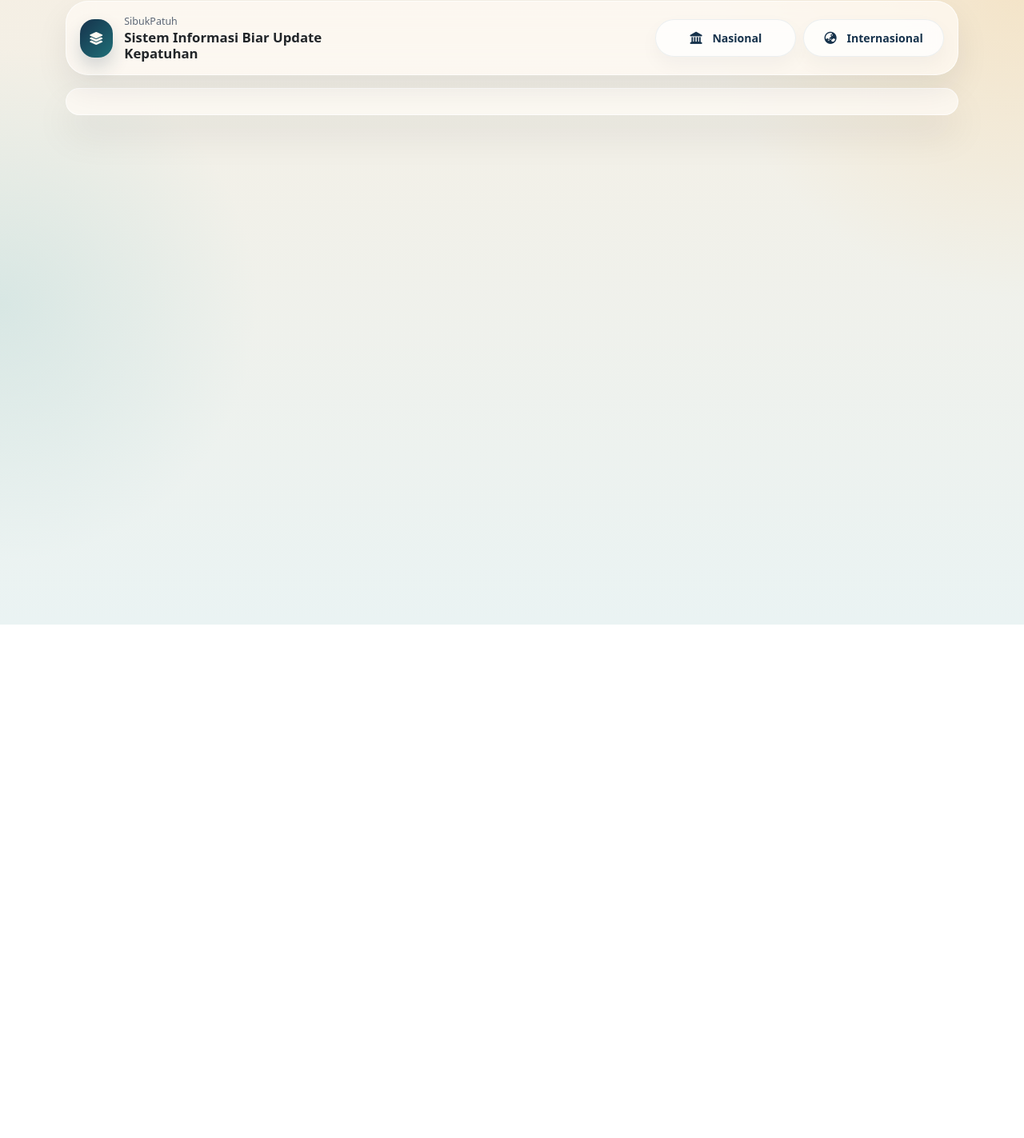
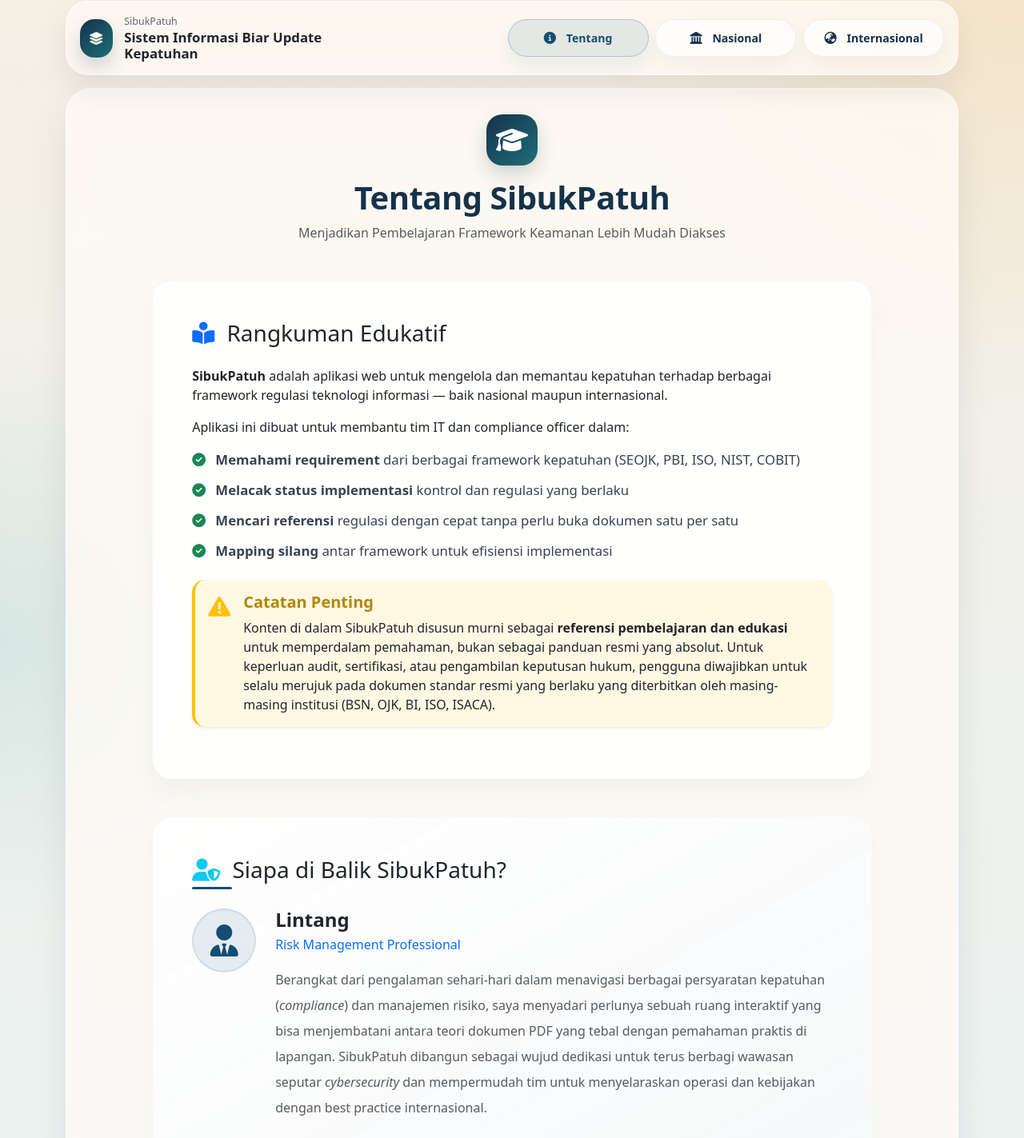
Before and after one commit to lintanggraha/sibukpatuh, a Vue app: page /about in a window 1280 px wide. Shown: the part 19-1442 px from the top of the page at 80% size. Before the commit the page ends 800 px from the top, so only its background shows below. Built offline with nearby package versions, Linux system fonts and the light colour scheme.

Commit message:
feat: add about page and update readme to educational tone

```diff
--- a/src/components/App.vue
+++ b/src/components/App.vue
@@ -16,6 +16,12 @@
           </div>
           <div class="col-lg-8">
             <nav class="framework-nav navigation-optimized" aria-label="Framework navigation">
+
+              <router-link to="/about" class="framework-nav-toggle" style="text-decoration: none;" :class="{ 'is-active': isActiveRoute('about') }" @click="closeAllGroups">
+                 <i class="fas fa-info-circle nav-icon"></i>
+                 <span>Tentang</span>
+              </router-link>
+
               <div
                 v-for="group in frameworkNavGroups"
                 :key="group.label"
--- a/src/router/index.js
+++ b/src/router/index.js
@@ -5,6 +5,11 @@ const routes = [
         path: '/',
         name: 'home',
         component: () => import('../views/FrameworkIndex.vue')
+    },
+    {
+        path: '/about',
+        name: 'about',
+        component: () => import('../views/AboutView.vue')
     },
     {
         path: '/frameworks/iso27001',
--- /dev/null
+++ b/src/views/AboutView.vue
@@ -0,0 +1,196 @@
+<template>
+  <div class="about-container">
+    <div class="row justify-content-center">
+      <div class="col-lg-10">
+        <div class="about-header text-center mb-5">
+          <div class="about-icon mb-3">
+            <i class="fas fa-graduation-cap"></i>
+          </div>
+          <h1 class="about-title">Tentang SibukPatuh</h1>
+          <p class="about-subtitle text-muted">Menjadikan Pembelajaran Framework Keamanan Lebih Mudah Diakses</p>
+        </div>
+
+        <div class="about-card mb-4">
+          <div class="card-body p-4 p-md-5">
+            <h3 class="mb-4"><i class="fas fa-book-reader text-primary me-2"></i> Rangkuman Edukatif</h3>
+
+            <p><strong>SibukPatuh</strong> adalah aplikasi web untuk mengelola dan memantau kepatuhan terhadap berbagai framework regulasi teknologi informasi — baik nasional maupun internasional.</p>
+
+            <p>Aplikasi ini dibuat untuk membantu tim IT dan compliance officer dalam:</p>
+            <ul class="feature-list mb-4">
+              <li><i class="fas fa-check-circle text-success me-2"></i> <strong>Memahami requirement</strong> dari berbagai framework kepatuhan (SEOJK, PBI, ISO, NIST, COBIT)</li>
+              <li><i class="fas fa-check-circle text-success me-2"></i> <strong>Melacak status implementasi</strong> kontrol dan regulasi yang berlaku</li>
+              <li><i class="fas fa-check-circle text-success me-2"></i> <strong>Mencari referensi</strong> regulasi dengan cepat tanpa perlu buka dokumen satu per satu</li>
+              <li><i class="fas fa-check-circle text-success me-2"></i> <strong>Mapping silang</strong> antar framework untuk efisiensi implementasi</li>
+            </ul>
+
+            <div class="alert alert-warning d-flex align-items-start shadow-sm border-0 rounded-4" role="alert">
+              <i class="fas fa-exclamation-triangle fs-3 me-3 mt-1 text-warning"></i>
+              <div>
+                <h5 class="alert-heading fw-bold">Catatan Penting</h5>
+                <p class="mb-0 text-dark">Konten di dalam SibukPatuh disusun murni sebagai <strong>referensi pembelajaran dan edukasi</strong> untuk memperdalam pemahaman, bukan sebagai panduan resmi yang absolut. Untuk keperluan audit, sertifikasi, atau pengambilan keputusan hukum, pengguna diwajibkan untuk selalu merujuk pada dokumen standar resmi yang berlaku yang diterbitkan oleh masing-masing institusi (BSN, OJK, BI, ISO, ISACA).</p>
+              </div>
+            </div>
+          </div>
+        </div>
+
+        <div class="about-card bg-light-gradient mt-5">
+          <div class="card-body p-4 p-md-5">
+            <h3 class="mb-4 header-with-line"><i class="fas fa-user-shield text-info me-2"></i> Siapa di Balik SibukPatuh?</h3>
+            <div class="creator-profile d-flex flex-column flex-md-row align-items-center align-items-md-start gap-4">
+              <div class="creator-avatar flex-shrink-0">
+                <div class="avatar-circle">
+                  <i class="fas fa-user-tie"></i>
+                </div>
+              </div>
+              <div>
+                <h4 class="fw-bold mb-1">Lintang</h4>
+                <p class="text-primary fw-medium mb-3">Risk Management Professional</p>
+                <p class="text-muted lh-lg">
+                  Berangkat dari pengalaman sehari-hari dalam menavigasi berbagai persyaratan kepatuhan (<em>compliance</em>) dan manajemen risiko, saya menyadari perlunya sebuah ruang interaktif yang bisa menjembatani antara teori dokumen PDF yang tebal dengan pemahaman praktis di lapangan. SibukPatuh dibangun sebagai wujud dedikasi untuk terus berbagi wawasan seputar <em>cybersecurity</em> dan mempermudah tim untuk menyelaraskan operasi dan kebijakan dengan best practice internasional.
+                </p>
+
+                <div class="contact-links mt-4 d-flex flex-wrap gap-3">
+                  <a href="mailto:lintanggraha@gmail.com" class="btn btn-outline-primary rounded-pill px-4 btn-contact">
+                    <i class="fas fa-envelope me-2"></i> lintanggraha@gmail.com
+                  </a>
+                  <a href="https://www.linkedin.com/in/lintanggraha/" target="_blank" rel="noopener noreferrer" class="btn btn-primary rounded-pill px-4 btn-contact">
+                    <i class="fab fa-linkedin me-2"></i> Terhubung di LinkedIn
+                  </a>
+                </div>
+              </div>
+            </div>
+          </div>
+        </div>
+
+      </div>
+    </div>
+  </div>
+</template>
+
+<script>
+export default {
+  name: 'AboutView'
+}
+</script>
+
+<style scoped>
+.about-container {
+  padding: 1rem 0 3rem;
+  animation: fadeIn 0.4s ease-out forwards;
+}
+
+@keyframes fadeIn {
+  from { opacity: 0; transform: translateY(10px); }
+  to { opacity: 1; transform: translateY(0); }
+}
+
+.about-icon {
+  display: inline-flex;
+  align-items: center;
+  justify-content: center;
+  width: 4rem;
+  height: 4rem;
+  border-radius: 20px;
+  background: linear-gradient(135deg, #16324b 0%, #1f6f78 100%);
+  color: white;
+  font-size: 2rem;
+  box-shadow: 0 10px 25px rgba(22, 50, 75, 0.2);
+}
+
+.about-title {
+  color: var(--ink);
+  font-weight: 800;
+  letter-spacing: -0.5px;
+}
+
+.about-card {
+  background: rgba(255, 255, 255, 0.85);
+  border-radius: 24px;
+  border: 1px solid rgba(255, 255, 255, 0.5);
+  box-shadow: 0 16px 32px rgba(15, 23, 42, 0.04);
+  backdrop-filter: blur(12px);
+  overflow: hidden;
+}
+
+.bg-light-gradient {
+  background: linear-gradient(to bottom right, rgba(255, 255, 255, 0.95), rgba(245, 248, 250, 0.9));
+}
+
+.feature-list {
+  list-style: none;
+  padding-left: 0;
+}
+
+.feature-list li {
+  margin-bottom: 0.8rem;
+  font-size: 1.05rem;
+  color: #3b424d;
+}
+
+.header-with-line {
+  position: relative;
+  padding-bottom: 0.5rem;
+}
+
+.header-with-line::after {
+  content: '';
+  position: absolute;
+  bottom: 0;
+  left: 0;
+  width: 50px;
+  height: 3px;
+  background: var(--active);
+  border-radius: 3px;
+}
+
+.avatar-circle {
+  width: 80px;
+  height: 80px;
+  border-radius: 50%;
+  background: var(--active-soft);
+  color: var(--active);
+  display: flex;
+  align-items: center;
+  justify-content: center;
+  font-size: 2.5rem;
+  box-shadow: inset 0 0 0 2px rgba(20, 78, 114, 0.1);
+}
+
+.btn-contact {
+  font-weight: 600;
+  padding-top: 0.6rem;
+  padding-bottom: 0.6rem;
+  transition: all 0.2s;
+}
+
+.btn-contact:hover {
+  transform: translateY(-2px);
+  box-shadow: 0 8px 15px rgba(20, 78, 114, 0.15);
+}
+
+.btn-primary {
+  background-color: var(--active);
+  border-color: var(--active);
+}
+
+.btn-outline-primary {
+  color: var(--active);
+  border-color: var(--active);
+}
+
+.btn-outline-primary:hover {
+  background-color: var(--active);
+  border-color: var(--active);
+  color: white;
+}
+
+.alert-warning {
+  background-color: rgba(255, 193, 7, 0.1) !important;
+  border-left: 4px solid #ffc107 !important;
+}
+
+.alert-heading {
+  color: #b38600;
+}
+</style>
```
Also changed, not shown: 1 other file (tests, documents, lock files or other folders).
